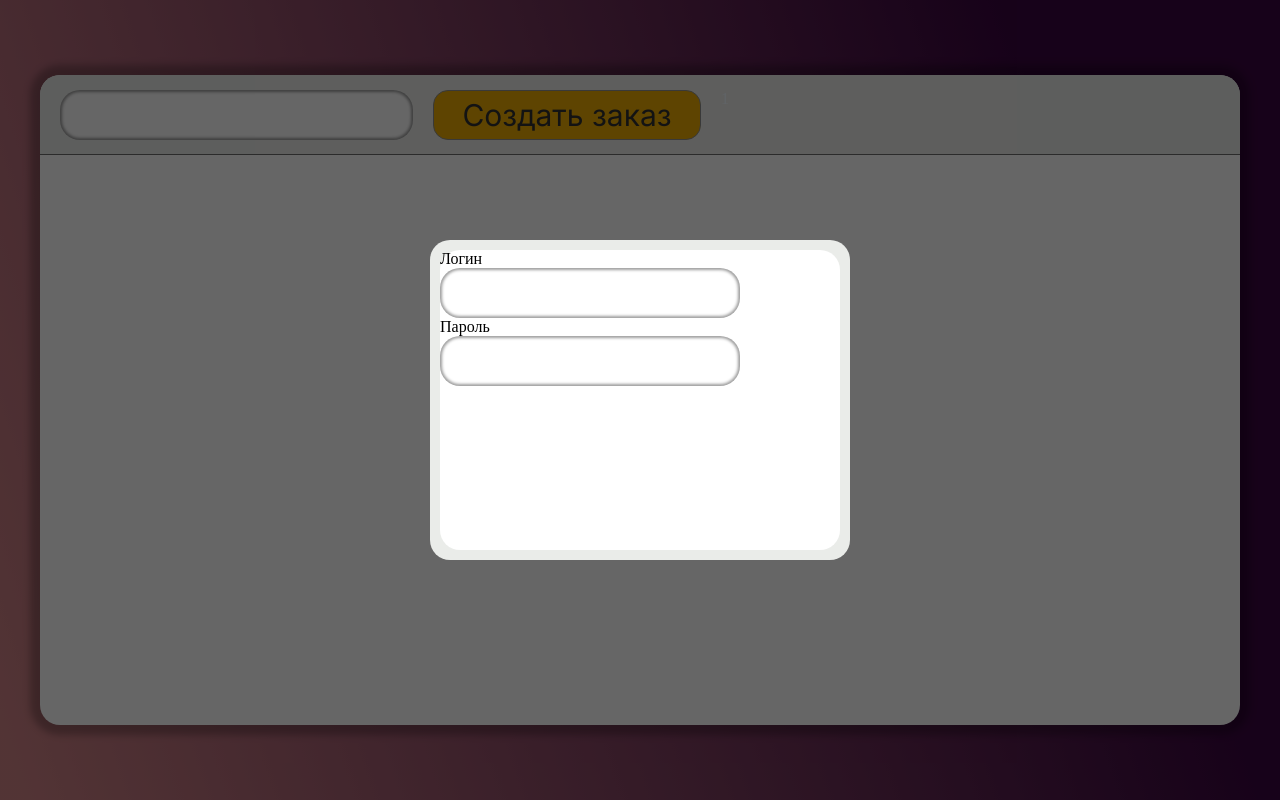
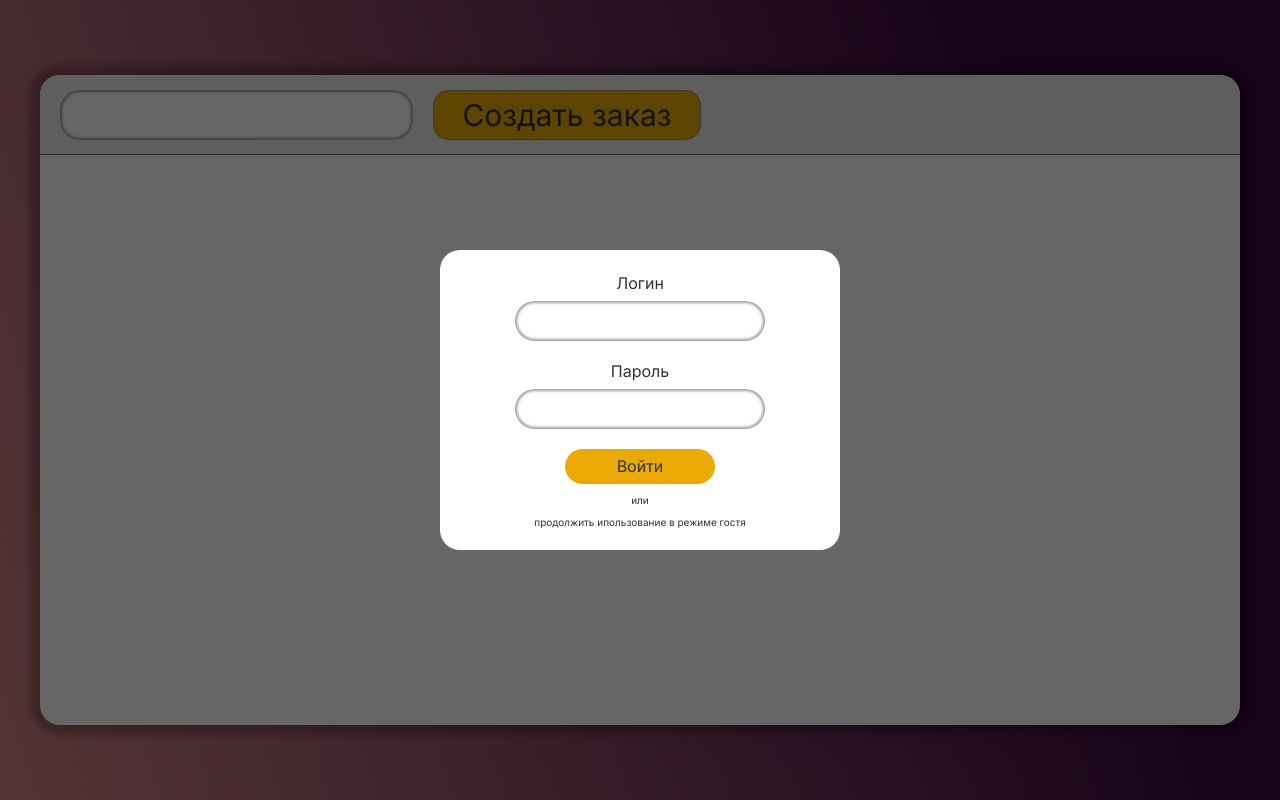
Before and after one commit to Aleksandersie/crm-2-front-end, a React (Create React App) app: page / in a window 1280 px wide. Both pictures are taken after a click on the button "Создать заказ". Built offline with nearby package versions, Linux system fonts and the light colour scheme.

Commit message:
adding styles to modal window

```diff
--- a/src/components/LoginWindow/LoginWindow.tsx
+++ b/src/components/LoginWindow/LoginWindow.tsx
@@ -3,14 +3,19 @@ import styles from "./loginWindow.module.scss"
 const LoginWindow = () => {
     return (
         <div className={styles.loginWindowBody}>
-            <div>
-                <div>
+            <div className={styles.inputWrapper}>
+                <div className={styles.inputGroup}>
                     <p>Логин</p>
                     <input type="text" className={styles.input}/>
                 </div>
-                <div>
+                <div className={styles.inputGroup}>
                     <p>Пароль</p>
                     <input type="text" className={styles.input}/>
+                </div>
+                <div className={styles.loginWrapper}>
+                    <div className={styles.loginBtn}>Войти</div>
+                    <p className={styles.loginBlockText}>или</p>
+                    <p className={styles.loginBlockText}>продолжить ипользование в режиме гостя</p>
                 </div>
             </div>
 
--- a/src/components/LoginWindow/loginWindow.module.scss
+++ b/src/components/LoginWindow/loginWindow.module.scss
@@ -1,13 +1,55 @@
+@import "../../main.module";
+*{
+  font-family: "Inter", sans-serif;
+}
 .loginWindowBody{
   width: 400px;
   height: 300px;
   background-color:white;
   border-radius: 20px;
+  color: black;
 }
+.inputWrapper{
+  display: flex;
+  flex-direction: column;
+  align-items: center;
+  gap:20px;
+  height: 300px;
+  justify-content: center;
+}
+
 .input{
-  width: 300px;
-  height: 50px;
+  width: 250px;
+  height: 40px;
+  padding-left: 20px;
+  padding-right: 20px;
+  font-size: 22px;
   background: #FFFFFF;
   box-shadow: inset 0px 0px 3px 2px rgba(0, 0, 0, 0.39);
   border-radius: 20px;
 }
+.inputGroup{
+  display: flex;
+  flex-direction: column;
+  align-items: center;
+  gap: 8px;
+}
+.loginBtn{
+  width: 150px;
+  height: 35px;
+  border-radius: 20px;
+  line-height: 35px;
+  text-align: center;
+  background-color: $yellowBtn
+}
+.loginWrapper{
+  display: flex;
+  flex-direction: column;
+  gap: 10px;
+  text-align: center;
+  align-items: center;
+}
+
+.loginBlockText{
+  font-size: 10px;
+}
--- a/src/components/MainWindow/MainWindowHeader.tsx
+++ b/src/components/MainWindow/MainWindowHeader.tsx
@@ -9,7 +9,7 @@ const MainWindowHeader = () => {
             <div className={styles.mainWindowHeader}>
                 <div className={styles.searchWrapper}>
                     <MainWindowHeaderSearchInput/>
-                     <MainWindowHeaderCreateOrderButton/>1
+                     <MainWindowHeaderCreateOrderButton/>
                 </div>
             </div>
         </div>
--- a/src/components/Modal/modalStyles.module.scss
+++ b/src/components/Modal/modalStyles.module.scss
@@ -15,8 +15,5 @@
   display: none;
 }
 .modalContent{
-  background-color: #EAECE9;
-  color: black;
   border-radius: 20px;
-  padding: 10px;
 }
--- a/src/main.module.scss
+++ b/src/main.module.scss
@@ -8,6 +8,8 @@ $mediaStepThree: 768px;
 $mediaStepFour: 480px;
 //////
 $backgroundGradient: linear-gradient(252.2deg, #3A0540 18.1%, rgba(170, 33, 38, 0.56) 98.45%);
+$textColor: #313131;
+$yellowBtn:#EBAA03;
 ///////////////////
  @import url('https://fonts.googleapis.com/css2?family=Inter:wght@400;500;600;700&display=swap');
 /////////
@@ -15,6 +17,7 @@ $backgroundGradient: linear-gradient(252.2deg, #3A0540 18.1%, rgba(170, 33, 38,
   margin: 0;
   padding: 0;
   box-sizing: border-box;
+  color:$textColor;
 }
 input{
   outline:none;
@@ -25,6 +28,7 @@ body{
   min-width: 100vw;
   min-height: 100vh;
   background: $backgroundGradient;
+
 }
 .fakeClass{
  color: aliceblue;
```
Also changed, not shown: src/components/LoginWindow/loginWindow.module.scss.d.ts (+7 -0 lines).
